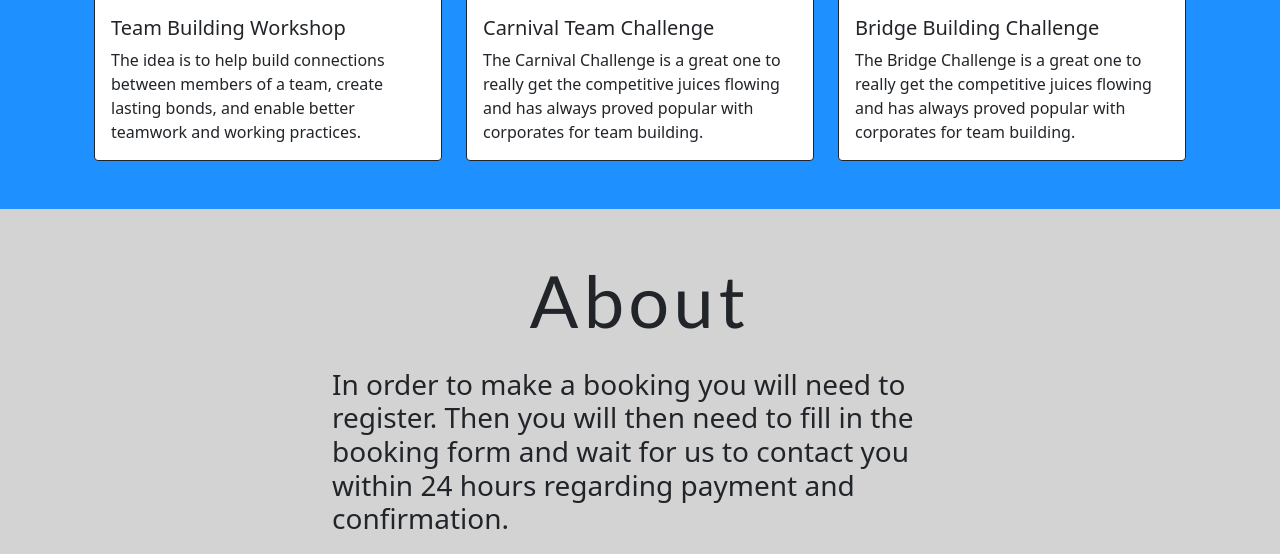
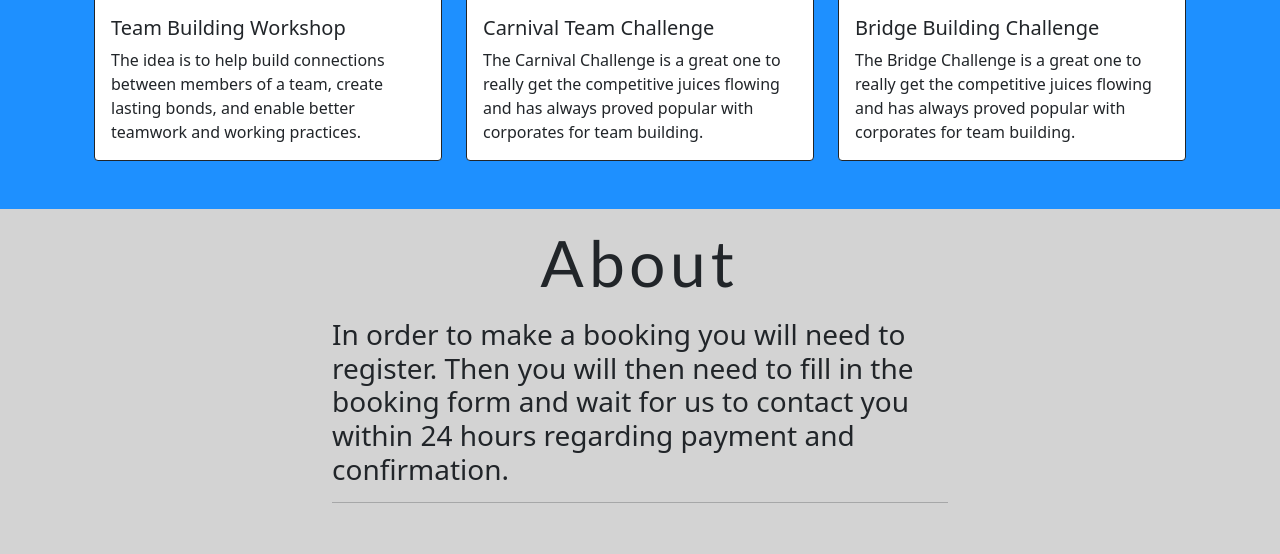
Before and after one commit to andyk8872/pp4-team-build, a Django app: page / in a window 1280 px wide. Shown: the part 748-1302 px from the top of the page. Run offline with Django 3.2, Linux system fonts and the light colour scheme; grey boxes are pictures that could not be loaded.

Commit message:
fix: edit the About section

```diff
--- a/templates/index.html
+++ b/templates/index.html
@@ -1,32 +1,32 @@
-{% extends "base.html" %}
-{% load static %}
-
-{% block content %}
+{% extends "base.html" %} {% load static %} {% block content %}
 
 <h1 class="display-1 mt-5">TEAM | BUILD</h1>
 <div class="container">
 	<div class="row">
 		<div class="col-md-8 mt-3 mb-3 offset-md-2">
-            <h2 class="white">Welcome to our event booking site. Team Building is the key to devoloping work dynamics,
-                Team
-                Building is
-                central to fostering productivity and inclusion.</h2>
+			<h2 class="white">
+				Welcome to our event booking site. Team Building is the key to
+				devoloping work dynamics, Team Building is central to fostering
+				productivity and inclusion.
+			</h2>
 		</div>
 	</div>
 
 	<!-- Activity options -->
 	<div class="container mt-5 mb-5">
-
 		<div class="row row-cols-1 row-cols-md-3 g-4">
 			<div class="col">
 				<div class="card border border-dark">
-                    <img src="https://img.freepik.com/free-photo/creative-business-team-putting-hands-together_1170-1712.jpg?w=1380"
-                        class="card-img-top" alt="Team around table" />
+					<img
+						src="https://img.freepik.com/free-photo/creative-business-team-putting-hands-together_1170-1712.jpg?w=1380"
+						class="card-img-top"
+						alt="Team around table"
+					/>
 					<div class="card-body">
 						<p class="card-title h5">Team Building Workshop</p>
 						<p class="card-text">
-                            The idea is to help build connections between
-                            members of a team, create lasting bonds, and enable better teamwork and working
+							The idea is to help build connections between members of a team,
+							create lasting bonds, and enable better teamwork and working
 							practices.
 						</p>
 					</div>
@@ -34,25 +34,35 @@
 			</div>
 			<div class="col">
 				<div class="card border border-dark">
-                    <img src="https://img.freepik.com/premium-photo/funny-kid-clown-against-falling-confetti_411285-141.jpg?w=1380"
-                        class="card-img-top" alt="Clown" />
+					<img
+						src="https://img.freepik.com/premium-photo/funny-kid-clown-against-falling-confetti_411285-141.jpg?w=1380"
+						class="card-img-top"
+						alt="Clown"
+					/>
 					<div class="card-body">
 						<h5 class="card-title">Carnival Team Challenge</h5>
 						<p class="card-text">
-                            The Carnival Challenge is a great one to really get the competitive juices flowing and
-                            has always proved popular with corporates for team building.
+							The Carnival Challenge is a great one to really get the
+							competitive juices flowing and has always proved popular with
+							corporates for team building.
 						</p>
 					</div>
 				</div>
 			</div>
 			<div class="col">
 				<div class="card border border-dark">
-                    <img src="https://img.freepik.com/premium-photo/man-walking-suspension-bridge-looking-cloudy-mountains_422666-2151.jpg?w=1380"
-                        class="card-img-top" alt="Man walking on rope bridge" />
+					<img
+						src="https://img.freepik.com/premium-photo/man-walking-suspension-bridge-looking-cloudy-mountains_422666-2151.jpg?w=1380"
+						class="card-img-top"
+						alt="Man walking on rope bridge"
+					/>
 					<div class="card-body">
 						<h5 class="card-title">Bridge Building Challenge</h5>
-                        <p class="card-text">The Bridge Challenge is a great one to really get the competitive
-                            juices flowing and has always proved popular with corporates for team building.</p>
+						<p class="card-text">
+							The Bridge Challenge is a great one to really get the competitive
+							juices flowing and has always proved popular with corporates for
+							team building.
+						</p>
 					</div>
 				</div>
 			</div>
@@ -63,24 +73,23 @@
 <!-- about -->
 
 <div class="container-fluid bg-about">
-
-    <h2 id='about' class="display-2 text-center mt-5">About</h2>
+	<h2 id="about" class="display-3 text-center mt-3">About</h2>
 	<div class="row">
-        <div class="col-md-6 mt-3 mb-3 offset-md-3">
-
-            <h3>In order to make a booking you will need to register. Then you will then need to fill in the booking
-                form and wait for us to contact you within 24 hours regarding payment and confirmation.</h3>
+		<div class="col-md-6 mt-2 mb-2 offset-md-3">
+			<h3>
+				In order to make a booking you will need to register. Then you will then
+				need to fill in the booking form and wait for us to contact you within
+				24 hours regarding payment and confirmation.
+			</h3>
+			<hr />
 		</div>
 	</div>
 
-    <div class="row">
-        <div class="col-md-4 mt-3 mb-3 offset-md-4">
+	<div class="row m-5">
+		<div class="col-md-6">
 			<div id="map"></div>
 		</div>
-    </div>
-
-    <div class="row text-center">
-        <div class="col-md-4 mt-3 mb-3 offset-md-4">
+		<div class="col-md-6 text-end">
 			<div class="h3">Address:</div>
 			<div class="footer-center">
 				<div>
@@ -91,11 +100,14 @@
 				<div>
 					<p>+1.555.4444</p>
 				</div>
-                <div>
-                    <p><a class="nav-link active" aria-current="page" href="{% url 'contact' %}">Contact Us</a></p>
 			</div>
 		</div>
+
+		{% comment %}
+		<div class="col-md-6">
+			<div id="map"></div>
 		</div>
+		{% endcomment %}
 	</div>
 </div>
 
```
Lines whose indentation alone changed are shown as unchanged.
